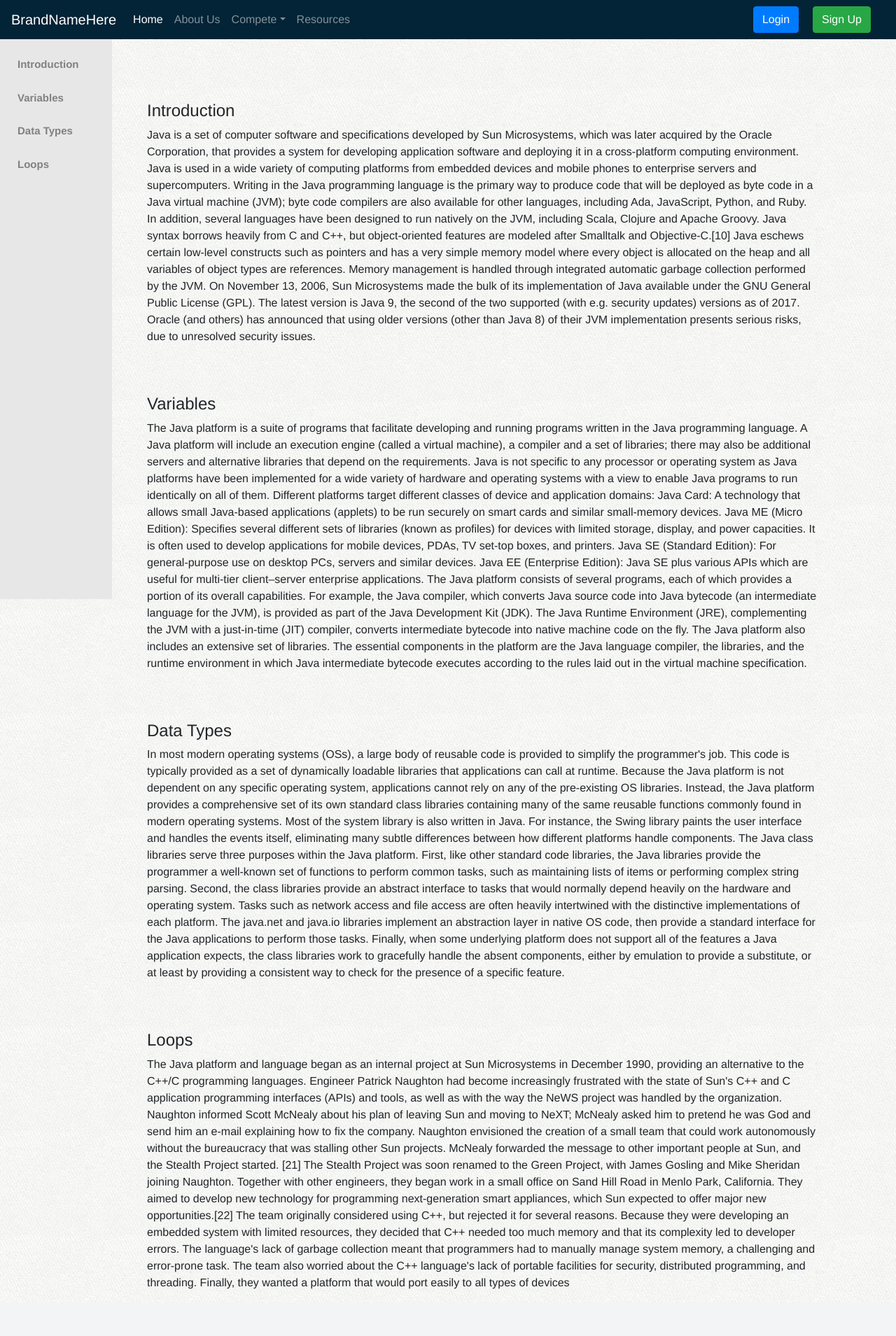
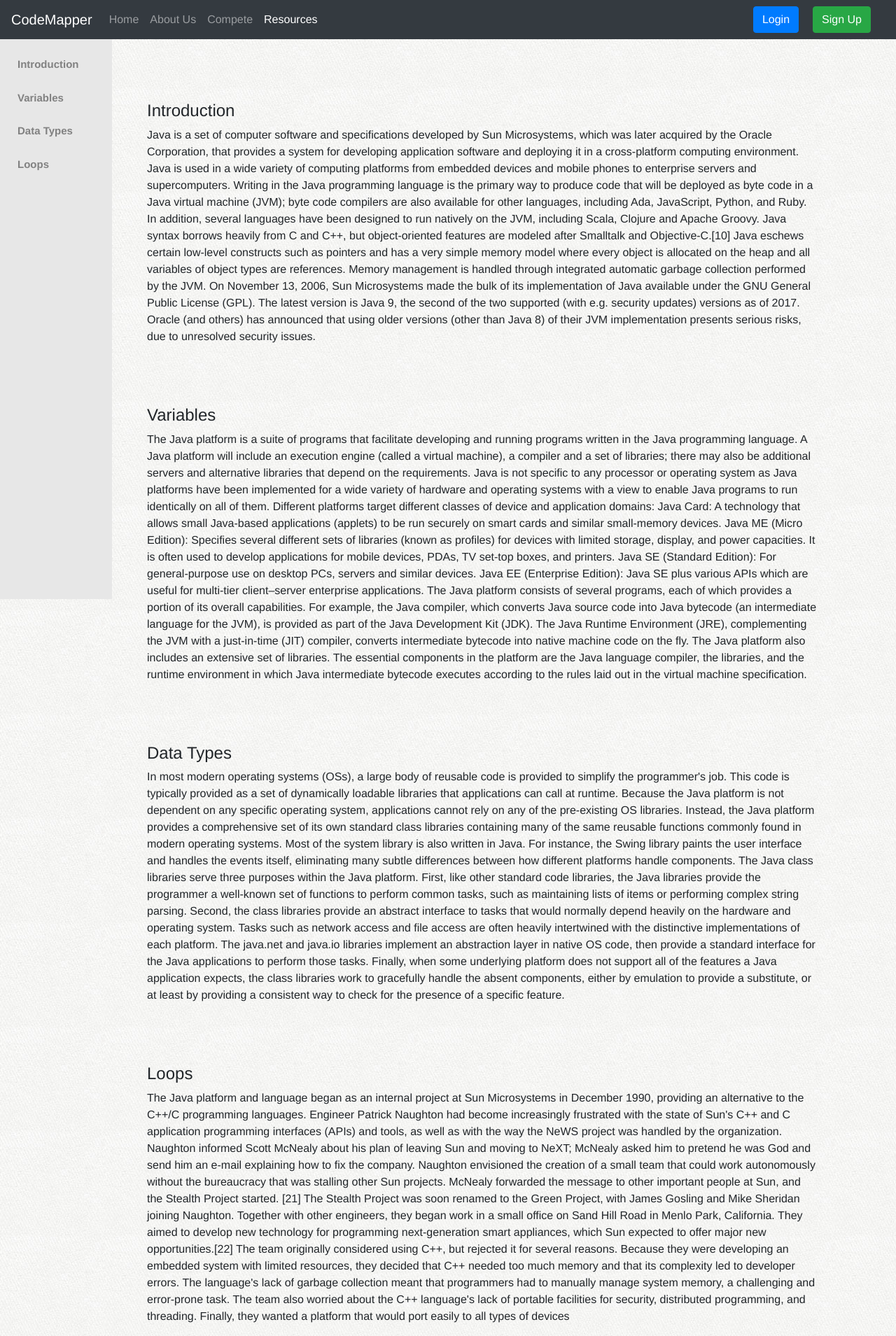
Before and after one commit to cybersagex/coding-challenge, a PHP site: page /DocumentationSect.html in a window 1280 px wide. Shown: the whole page at 70% size. Before the commit the page ends 1860 px from the top, so only its background shows below. Run offline with PHP 8.4, Linux system fonts and the light colour scheme; some libraries are stand-ins or nearby versions.

Commit message:
Fixed resources file

```diff
--- a/BackendFunctions/EvalCode/compile.php
+++ b/BackendFunctions/EvalCode/compile.php
@@ -10,8 +10,8 @@
      //setting postfields
      $dataArray = array(
 	 //hidden client id and client secret
-         'clientId' => '53c45f6c533639fd6b0d232e885141c6',
-         'clientSecret' => '499c2ec1ae286b305a9cd1101942adc11adb7bbf8abdaea971b564ebcd701d7a',
+         'clientId' => '********',
+         'clientSecret' => '******',
          'script' => $_POST['code'],
          'language' => 'python3',
          'versionIndex' => '0'
--- a/DocumentationSect.html
+++ b/DocumentationSect.html
@@ -15,9 +15,13 @@
     <link rel="stylesheet" href="resources/css/custom.css" type="text/css">
 
 
-    <title>Trial</title>
+    <title>Resources</title>
     <style>
 
+    .spacer{
+      padding-top: 70px;
+      margin: 0px;
+    }
 
     .sidenav {
         height: 100%;
@@ -47,28 +51,24 @@
     #leftscroll1 {
         margin-left: 160px;
         margin-right: 100px;
-     margin-top: 70px;
         padding: 0px 10px;
     }
 
     #leftscroll2 {
         margin-left: 160px;
         margin-right: 100px;
-     margin-top: 70px;
         padding: 0px 10px;
     }
 
     #leftscroll3 {
         margin-left: 160px;
         margin-right: 100px;
-     margin-top: 70px;
         padding: 0px 10px;
     }
 
     #leftscroll4 {
         margin-left: 160px;
         margin-right: 100px;
-     margin-top: 70px;
         padding: 0px 10px;
     }
 
@@ -80,33 +80,25 @@
 
 	        <!--HEADER-->
         <header class="site-header" role="banner">
-
-            <!--NAVBAR-->
-                <nav class="navbar navbar-expand-lg fixed-top navbar-dark bg" style="background-color:#032336;" >
-                    <a class="navbar-brand" href="/">BrandNameHere</a>
+          <!-- NAVBAR -->
+          <nav class="navbar navbar-expand-lg navbar-dark bg-dark fixed-top" >
+              <a class="navbar-brand" href="/">CodeMapper</a>
               <button class="navbar-toggler" type="button" data-toggle="collapse" data-target="#navbarSupportedContent" aria-controls="navbarSupportedContent" aria-expanded="false" aria-label="Toggle Navigation">
                   <span class="navbar-toggler-icon"></span>
               </button>
 
               <div class="collapse navbar-collapse" id="navbarSupportedContent">
                   <ul class="navbar-nav mr-auto">
-                            <li class="nav-item active"><a class="nav-link" href="#">Home</a></li>
+                      <li class="nav-item"><a class="nav-link" href="#">Home</a></li>
                       <li class="nav-item"><a class="nav-link" href="#">About Us</a></li>
-                            <li class="nav-item dropdown">
-                                <a class="nav-link dropdown-toggle" href="#" id="navbarDropdown" role="button" data-toggle="dropdown" aria-haspopup="true" aria-expanded="false">Compete</a>
-                                <div class="dropdown-menu" aria-labelledby="navbarDropdown">
-                                    <a class="dropdown-item" href="#">C</a>
-                                    <a class="dropdown-item" href="#">C++</a>
-                                    <a class="dropdown-item" href="#">Python</a>
-									<a class="dropdown-item" href="#">Java</a>
-                                </div>
-                            </li>
-                            <li class="nav-item"><a class="nav-link" href="#">Resources</a></li>
+                      <li class="nav-item"><a class="nav-link" href="challenge-page.html">Compete</a></li>
+                      <li class="nav-item active"><a class="nav-link" href="DocumentationSect.html">Resources</a></li>
                   </ul>
                   <button type="button" id="login-btn" class="btn btn-primary" data-toggle="modal" data-target="#login-modal">Login</button>
                   <button type="button" id="signup-btn" class="btn btn-success" data-toggle="modal" data-target="#signup-modal">Sign Up</button>
               </div><!--collapse-->
           </nav><!--navbar-->
+
         </header><!--header-->
 
         <!--HERO SECTION-->
@@ -209,16 +201,19 @@
 
 		 <li>
 			<div data-spy="scroll" data-target="#sidenav" id="leftscroll1" >
-				 <h4 id="introduction">Introduction</h4>
+				 <div id="introduction" class="spacer"></div>
+         <h4 >Introduction</h4>
          <p>Java is a set of computer software and specifications developed by Sun Microsystems, which was later acquired by the Oracle Corporation, that provides a system for developing application software and deploying it in a cross-platform computing environment. Java is used in a wide variety of computing platforms from embedded devices and mobile phones to enterprise servers and supercomputers.
             Writing in the Java programming language is the primary way to produce code that will be deployed as byte code in a Java virtual machine (JVM); byte code compilers are also available for other languages, including Ada, JavaScript, Python, and Ruby. In addition, several languages have been designed to run natively on the JVM, including Scala, Clojure and Apache Groovy. Java syntax borrows heavily from C and C++, but object-oriented features are modeled after Smalltalk and Objective-C.[10] Java eschews certain low-level constructs such as pointers and has a very simple memory model where every object is allocated on the heap and all variables of object types are references. Memory management is handled through integrated automatic garbage collection performed by the JVM.
             On November 13, 2006, Sun Microsystems made the bulk of its implementation of Java available under the GNU General Public License (GPL).
           The latest version is Java 9, the second of the two supported (with e.g. security updates) versions as of 2017. Oracle (and others) has announced that using older versions (other than Java 8) of their JVM implementation presents serious risks, due to unresolved security issues.
 
+			</div>
+
       </p>
-			</div>
 			<div data-spy="scroll" data-target="#sidenav" id="leftscroll2" >
-				 <h4 id="variables">Variables</h4>
+        <div id="variables" class="spacer"></div>
+				 <h4>Variables</h4>
 				 <p>The Java platform is a suite of programs that facilitate developing and running programs written in the Java programming language. A Java platform will include an execution engine (called a virtual machine), a compiler and a set of libraries; there may also be additional servers and alternative libraries that depend on the requirements. Java is not specific to any processor or operating system as Java platforms have been implemented for a wide variety of hardware and operating systems with a view to enable Java programs to run identically on all of them. Different platforms target different classes of device and application domains:
 					Java Card: A technology that allows small Java-based applications (applets) to be run securely on smart cards and similar small-memory devices.
 					Java ME (Micro Edition): Specifies several different sets of libraries (known as profiles) for devices with limited storage, display, and power capacities. It is often used to develop applications for mobile devices, PDAs, TV set-top boxes, and printers.
@@ -229,15 +224,16 @@
 				 </p>
 			</div>
 			<div data-spy="scroll" data-target="#sidenav" id="leftscroll3" >
-				 <h4 id="datatypes">Data Types</h4>
+        <div id="datatypes" class="spacer"></div>
+        <h4 >Data Types</h4>
         <p>
         In most modern operating systems (OSs), a large body of reusable code is provided to simplify the programmer's job. This code is typically provided as a set of dynamically loadable libraries that applications can call at runtime. Because the Java platform is not dependent on any specific operating system, applications cannot rely on any of the pre-existing OS libraries. Instead, the Java platform provides a comprehensive set of its own standard class libraries containing many of the same reusable functions commonly found in modern operating systems. Most of the system library is also written in Java. For instance, the Swing library paints the user interface and handles the events itself, eliminating many subtle differences between how different platforms handle components.
         The Java class libraries serve three purposes within the Java platform. First, like other standard code libraries, the Java libraries provide the programmer a well-known set of functions to perform common tasks, such as maintaining lists of items or performing complex string parsing. Second, the class libraries provide an abstract interface to tasks that would normally depend heavily on the hardware and operating system. Tasks such as network access and file access are often heavily intertwined with the distinctive implementations of each platform. The java.net and java.io libraries implement an abstraction layer in native OS code, then provide a standard interface for the Java applications to perform those tasks. Finally, when some underlying platform does not support all of the features a Java application expects, the class libraries work to gracefully handle the absent components, either by emulation to provide a substitute, or at least by providing a consistent way to check for the presence of a specific feature.
         </p>
 			</div>
 			<div data-spy="scroll" data-target="#sidenav" id="leftscroll4" >
-
-				 <h4 id="loops">Loops</h4>
+        <div id="loops" class="spacer"></div>
+				 <h4 >Loops</h4>
 				 <p>
 					The Java platform and language began as an internal project at Sun Microsystems in December 1990, providing an alternative to the C++/C programming languages. Engineer Patrick Naughton had become increasingly frustrated with the state of Sun's C++ and C application programming interfaces (APIs) and tools, as well as with the way the NeWS project was handled by the organization. Naughton informed Scott McNealy about his plan of leaving Sun and moving to NeXT; McNealy asked him to pretend he was God and send him an e-mail explaining how to fix the company. Naughton envisioned the creation of a small team that could work autonomously without the bureaucracy that was stalling other Sun projects. McNealy forwarded the message to other important people at Sun, and the Stealth Project started. [21]
 					The Stealth Project was soon renamed to the Green Project, with James Gosling and Mike Sheridan joining Naughton. Together with other engineers, they began work in a small office on Sand Hill Road in Menlo Park, California. They aimed to develop new technology for programming next-generation smart appliances, which Sun expected to offer major new opportunities.[22]
@@ -248,26 +244,6 @@
 		 </ul>
 
 
-
-
-
-
-
-
-
-
-
-
-
-
-
-
-
-
-
-
-
-
     <!-- Optional JavaScript -->
     <!-- jQuery first, then Popper.js, then Bootstrap JS -->
     <script src="https://code.jquery.com/jquery-3.2.1.slim.min.js" integrity="sha384-KJ3o2DKtIkvYIK3UENzmM7KCkRr/rE9/Qpg6aAZGJwFDMVNA/GpGFF93hXpG5KkN" crossorigin="anonymous"></script>
```
Lines whose indentation alone changed are shown as unchanged.
